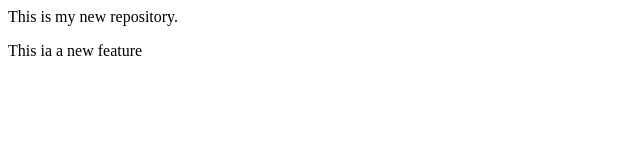
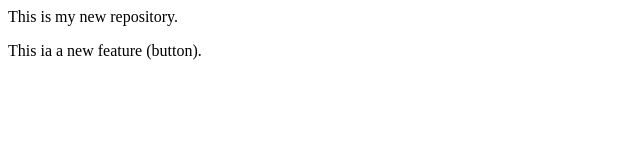
Before and after one commit to Priya6767/localrepo, a plain HTML site: page index.html in a window 1280 px wide. Shown: the full height of the page, 0-640 px from the left. Drawn offline with Linux system fonts and the light colour scheme.

```diff
--- a/index.html
+++ b/index.html
@@ -1,2 +1,2 @@
 <p>This is my new repository.</p>
-<p>This ia a new feature</p>
+<p>This ia a new feature (button).</p>
```
